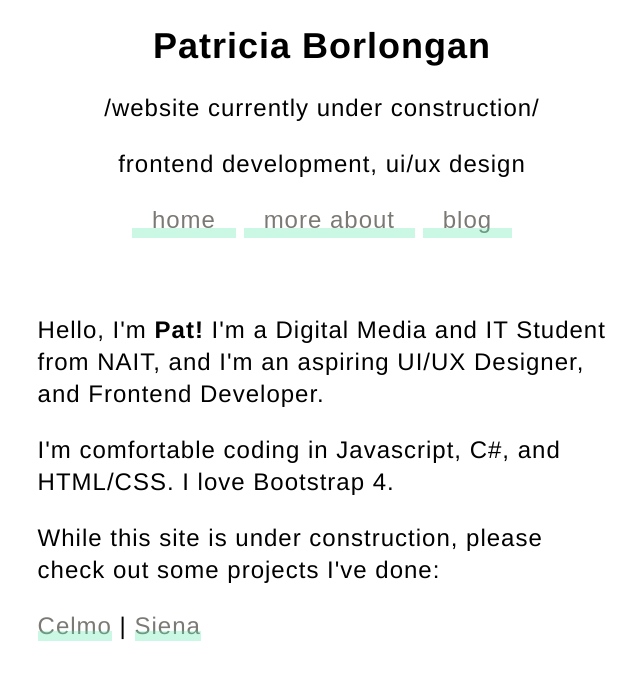
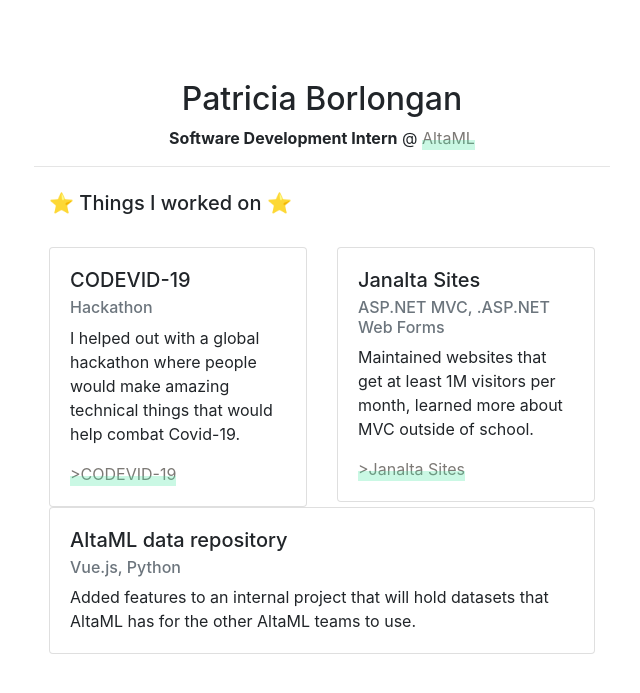
Before and after one commit to pborlongan/pborlongan.github.io, a Jekyll site: the page built from index.html, in a window 1280 px wide. Shown: the top 693 px of the page, without its empty margins (318-958 px from the left). Built offline with Jekyll 4.4.1, drawn with Linux system fonts in a browser that asks for light colours; emoji names are drawn with the system emoji font.

Commit message:
update layout

```diff
--- a/_layouts/default.html
+++ b/_layouts/default.html
@@ -6,23 +6,19 @@
     <meta name="viewport" content="width=device-width, initial-scale=1.0">
     <meta http-equiv="X-UA-Compatible" content="ie=edge">
     <title>{{ page.title }}</title>
+    <link rel="icon" type="image/png" href="../img/originals/favicon-32x32.png" sizes="32x32" />
+    <link rel="stylesheet" href="https://stackpath.bootstrapcdn.com/bootstrap/4.4.1/css/bootstrap.min.css" integrity="sha384-Vkoo8x4CGsO3+Hhxv8T/Q5PaXtkKtu6ug5TOeNV6gBiFeWPGFN9MuhOf23Q9Ifjh" crossorigin="anonymous">
     <link rel="stylesheet" type="text/css" href="/css/main.css">
-    <link rel="icon" type="image/png" href="../img/originals/favicon-32x32.png" sizes="32x32" />
 </head>
 
 <body>
-    <div class="nav">
+    <div class="my-nav">
         <h2>Patricia Borlongan</h2>
-        <p>/website currently under construction/</p>
-        <p>frontend development, ui/ux design</p>
-        <ul>
-            <li><a href="/">home</a></li>
-            <li><a href="/about-me/">more about</a></li>
-            <li><a href="/blog">blog</a></li>
-        </ul>
+        <p><b>Software Development Intern</b> @
+            <a href="https://www.altaml.com/">AltaML</a></p>
     </div>
 
-
+    <hr />
     <div class="container">
         {{ content }}
     </div>
--- a/about-me/index.html
+++ b/about-me/index.html
@@ -3,9 +3,6 @@
 title: More about Pat
 ---
 
-<div class="profile">
-    <a href="../index.html"><img src="../img/originals/self.png" alt="my picture" /></a>
-</div>
 <div class="self">
     <p>I'm <b>Patricia Borlongan</b>, I'm 23 years old, and I'm an aspiring UI/UX designer.</p>
 </div>
--- a/css/main.css
+++ b/css/main.css
@@ -1,30 +1,11 @@
-body {
-    font-family: Proxima Nova, Helvetica Neue, Helvetica, Arial sans-serif;
-    font-size: 1.5rem;
-    line-height: 2rem;
-    letter-spacing: 1px;
-}
-
-h1 {
-    font-size: 2rem;
-    font-family: Proxima Nova, Helvetica Neue, Helvetica, Arial sans-serif;
-}
-
-.profile img {
-    border-radius: 50%;
-    width: 12rem;
-}
-
-p a,
-li a {
+a {
     color: #7c7975;
     text-decoration: none;
     position: relative;
     white-space: nowrap;
 }
 
-p a:before,
-li a:before {
+a:before {
     content: '';
     height: 10px;
     position: absolute;
@@ -37,11 +18,15 @@
 }
 
 .container {
-    margin: 5rem auto;
+    margin: 1.5em auto;
     width: 45%;
 }
 
-@media only screen and (max-width: 680px) {
+hr {
+    width: 45%;
+}
+
+@media only screen and (max-width: 100px) {
     .container {
         margin: 25px;
         width: 85%;
@@ -51,11 +36,17 @@
     }
 }
 
-.nav {
+.my-nav {
+    margin: 5rem auto 0;
+    width: 45%;
     text-align: center;
 }
 
-.nav ul {
+.my-nav a {
+    text-decoration: none;
+}
+
+.my-nav ul {
     list-style-type: none;
     margin: 0 auto;
     padding: 0;
@@ -63,11 +54,11 @@
     font-family: Arial;
 }
 
-.nav li {
+.my-nav li {
     display: inline-block;
 }
 
-.nav li a {
+.my-nav li a {
     display: block;
     padding: 0 20px;
 }
--- a/index.html
+++ b/index.html
@@ -2,18 +2,39 @@
 layout: default
 title: Hi, hello.
 ---
-<!-- <div class="profile">
-	 <p>Nice to meet you, I'm <b><u>Pat</u></b>! I'm a <b>Computer Software Development</b> student at the Northern Alberta Institute of Technology. I'm currently woking on my <u>Capstone Project</u>!</p>
-	 <p>I'm a volunteer mentor for <b>Canada Learning Code</b>, and I volunteer a lot for <b>NAIT</b> as well! (Volunteering got me on the cover of NAIT's 2020/2021 Viewbook, <i>humble brag</i>)</p>
+
+<h5>:star: Things I worked on :star:</h5>
+<br>
+<div class="row">
+    <div class="col">
+        <div class="card">
+            <div class="card-body">
+                <h5 class="card-title">CODEVID-19</h5>
+                <h6 class="card-subtitle mb-2 text-muted">Hackathon</h6>
+                <p class="card-text">I helped out with a global hackathon where people would make amazing technical things that would help combat Covid-19.</p>
+                <a href="https://codevid19.com/" class="card-link">>CODEVID-19</a>
+            </div>
+        </div>
+    </div>
+    <div class="col">
+        <div class="card">
+            <div class="card-body">
+                <h5 class="card-title">Janalta Sites</h5>
+                <h6 class="card-subtitle mb-2 text-muted">ASP.NET MVC, .ASP.NET Web Forms</h6>
+                <p class="card-text">Maintained websites that get at least 1M visitors per month, learned more about MVC outside of school.</p>
+                <a href="https://www.janalta.com/work" class="card-link">>Janalta Sites</a>
+            </div>
+        </div>
+    </div>
 </div>
-<div class="links">
-	 <p>Aaaaand here's how you can reach me:</p>
-	 <p><a href="https://github.com/pborlongan">Github</a>, <a href="https://instagram.com/soymilktv">Instagram</a>, <a href="mailto:borlonganpatricia@gmail.com">Mail~!</a> <a href="blog/index.html">Blog!</a></p>
-</div> -->
-
-<div class="profile">
-	<p>Hello, I'm <b>Pat!</b> I'm a Digital Media and IT Student from NAIT, and I'm an aspiring UI/UX Designer, and Frontend Developer.</p>
-	<p>I'm comfortable coding in Javascript, C#, and HTML/CSS. I love Bootstrap 4.</p>
-	<p>While this site is under construction, please check out some projects I've done:</p>
-	<p><a href="https://caffeineisbad.netlify.com/">Celmo</a> | <a href="https://sadmouse.netlify.com/">Siena</a></p>
+<div class="row">
+    <div class="col">
+        <div class="card">
+            <div class="card-body">
+                <h5 class="card-title">AltaML data repository</h5>
+                <h6 class="card-subtitle mb-2 text-muted">Vue.js, Python</h6>
+                <p class="card-text">Added features to an internal project that will hold datasets that AltaML has for the other AltaML teams to use.</p>
+            </div>
+        </div>
+    </div>
 </div>
```
